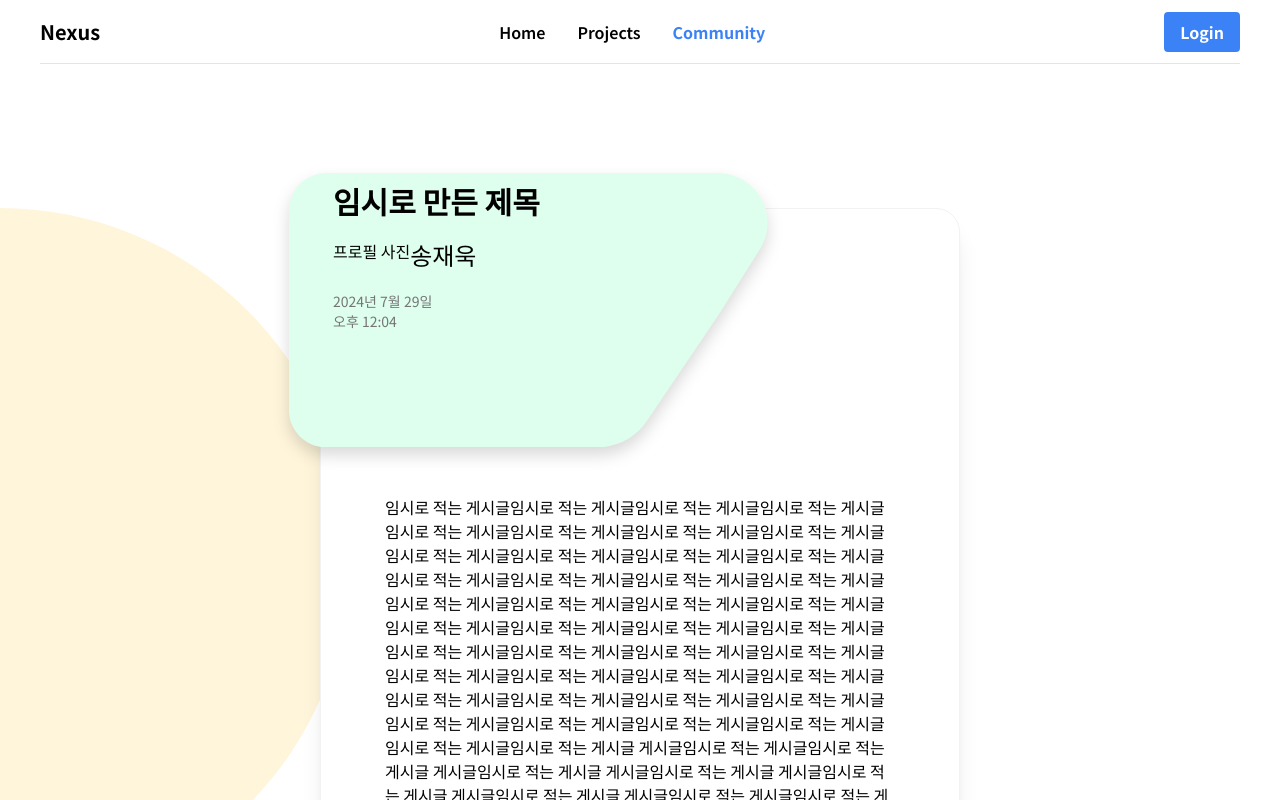
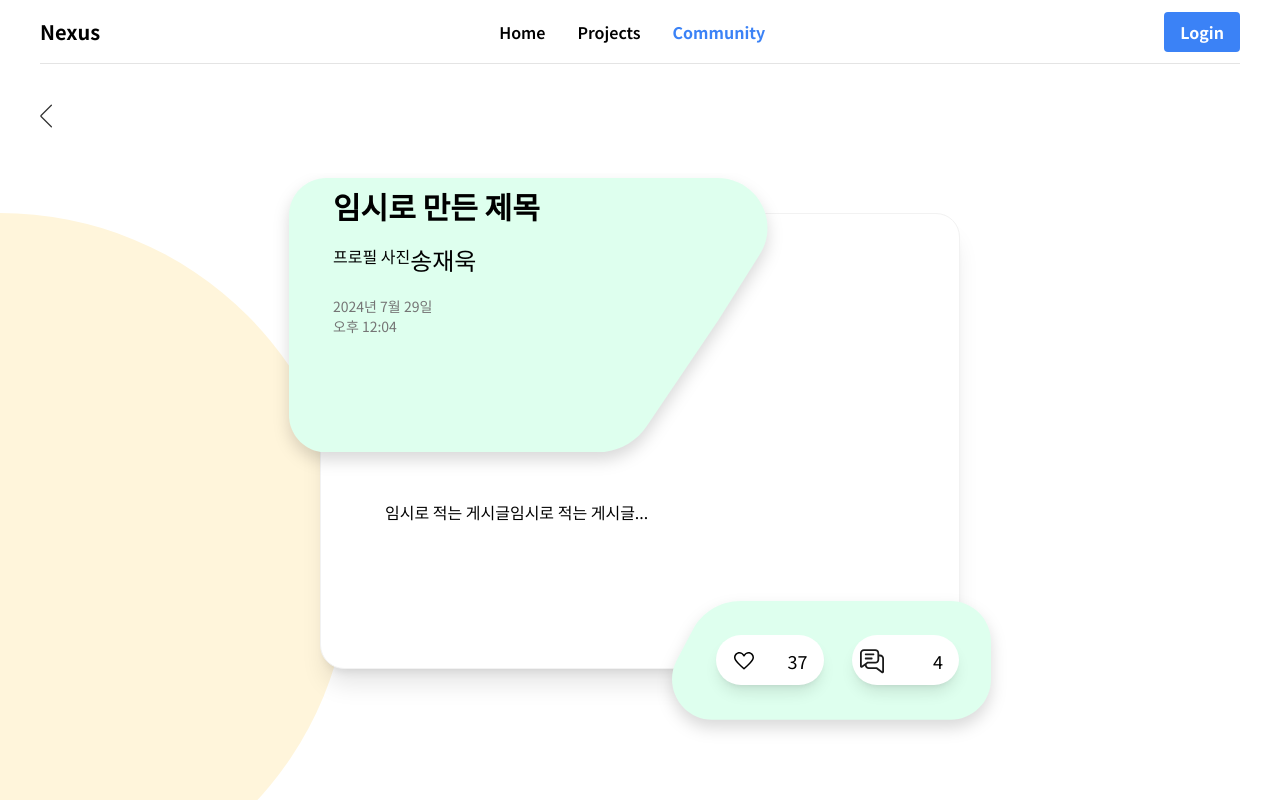
Before and after one commit to wwwcomcomcomcom/nexus-fe, a React (Vite) app: page /post/1 in a window 1280 px wide. Shown: the top 800 px of the page. Built offline with nearby package versions, Linux system fonts and the light colour scheme; some icons are missing.

Commit message:
feat : heart toggle

```diff
--- a/src/page/PostPage.tsx
+++ b/src/page/PostPage.tsx
@@ -1,10 +1,12 @@
 import { useNavigate, useParams } from "react-router-dom";
-import LeftArrowIcon from "../component/elements/LeftArrowIcon";
+import LeftArrowIcon from "../component/icons/LeftArrowIcon";
 import PencilIcon from "../component/icons/PencilIcon";
 import PostGreenTopBox from "../component/elements/PostGreenTopBox";
 import PostGreenBottomBox from "../component/elements/PostGreenBottomBox";
-import HeartIcon from "../component/elements/HeartIcon";
-import CommentIcon from "../component/elements/CommentIcon";
+import HeartIcon from "../component/icons/HeartIcon";
+import CommentIcon from "../component/icons/CommentIcon";
+import { useState } from "react";
+import FilledHeartIcon from "../component/icons/FilledHeartIcon";
 
 function PostPage() {
   const param = useParams();
@@ -12,11 +14,20 @@ function PostPage() {
     window.location.href = "/notfound";
   }
   const navigate = useNavigate();
+
+  const [liked, setLiked] = useState(false);
+  const [likeCount, setLikeCount] = useState(37);
+
+  const handleLikeToggle = () => {
+    setLiked((prevLiked) => !prevLiked);
+    setLikeCount((prevCount) => (liked ? prevCount - 1 : prevCount + 1));
+  };
+
   return (
     <>
       <div className="p-8">
         <span
-          className="inline-block p-2 cursor-pointer "
+          className="inline-block p-2 cursor-pointer"
           onClick={() => navigate(-1)}
         >
           <LeftArrowIcon className="w-3 h-auto" />
@@ -31,7 +42,7 @@ function PostPage() {
             <PostGreenTopBox className="relative -top-9 -left-8 w-[75%]" />
             <div className="gird absolute -translate-y-[300px] pl-3">
               <p className="text-3xl font-bold">임시로 만든 제목</p>
-              <div className="flex  py-5">
+              <div className="flex py-5">
                 <p className="cursor-pointer">프로필 사진</p>
                 <p className="text-2xl font-normal">송재욱</p>
               </div>
@@ -41,35 +52,25 @@ function PostPage() {
               </div>
             </div>
             <p className="mx-16 mt-3">
-              임시로 적는 게시글임시로 적는 게시글임시로 적는 게시글임시로 적는
-              게시글임시로 적는 게시글임시로 적는 게시글임시로 적는 게시글임시로
-              적는 게시글임시로 적는 게시글임시로 적는 게시글임시로 적는
-              게시글임시로 적는 게시글임시로 적는 게시글임시로 적는 게시글임시로
-              적는 게시글임시로 적는 게시글임시로 적는 게시글임시로 적는
-              게시글임시로 적는 게시글임시로 적는 게시글임시로 적는 게시글임시로
-              적는 게시글임시로 적는 게시글임시로 적는 게시글임시로 적는
-              게시글임시로 적는 게시글임시로 적는 게시글임시로 적는 게시글임시로
-              적는 게시글임시로 적는 게시글임시로 적는 게시글임시로 적는
-              게시글임시로 적는 게시글임시로 적는 게시글임시로 적는 게시글임시로
-              적는 게시글임시로 적는 게시글임시로 적는 게시글임시로 적는
-              게시글임시로 적는 게시글임시로 적는 게시글임시로 적는 게시글
-              게시글임시로 적는 게시글임시로 적는 게시글 게시글임시로 적는
-              게시글 게시글임시로 적는 게시글 게시글임시로 적는 게시글
-              게시글임시로 적는 게시글 게시글임시로 적는 게시글임시로 적는
-              게시글 게시글임시로 적는 게시글 게시글임시로 적는 게시글
-              게시글임시로 적는 게시글임시로 적는 게시글임시로 적는 게시글
-              게시글임시로 적는 게시글 게시글
+              임시로 적는 게시글임시로 적는 게시글...
             </p>
             <div className="flex justify-end">
               <div className="translate-x-8 translate-y-16 w-[50%] relative h-36 flex justify-center items-center">
                 <PostGreenBottomBox className="absolute w-full" />
                 <div className="w-full flex gap-7 items-center content-center justify-center ml-3">
-                  <div className="bg-white rounded-full w-[35%] h-[50px] shadow-lg relative flex justify-between">
-                    <HeartIcon className=" pl-[1rem] pt-[0.7rem] cursor-pointer " />
-                    <p className="pr-[1rem] pt-[0.7rem] text-lg">37</p>
+                  <div
+                    className="bg-white rounded-full w-[35%] h-[50px] shadow-lg relative flex justify-between cursor-pointer"
+                    onClick={handleLikeToggle}
+                  >
+                    {liked ? (
+                      <FilledHeartIcon className="pl-[1rem] pt-[0.7rem]" />
+                    ) : (
+                      <HeartIcon className="pl-[1rem] pt-[0.7rem]" />
+                    )}
+                    <p className="pr-[1rem] pt-[0.7rem] text-lg">{likeCount}</p>
                   </div>
                   <div className="bg-white rounded-full w-[35%] h-[50px] shadow-lg relative flex justify-between">
-                    <CommentIcon className="  pt-[0.7rem] cursor-pointer  " />
+                    <CommentIcon className="pt-[0.7rem] cursor-pointer" />
                     <p className="pr-[1rem] pt-[0.7rem] text-lg">4</p>
                   </div>
                 </div>
@@ -85,7 +86,7 @@ function PostPage() {
               type="text"
               placeholder="댓글을 최대 500자까지 입력할 수 있어요."
               className="grow outline-none"
-            ></input>
+            />
             <PencilIcon className="w-6 cursor-pointer" />
           </label>
         </div>
@@ -93,46 +94,5 @@ function PostPage() {
     </>
   );
 }
+
 export default PostPage;
-
-// import React from "react";
-// import PostGreenTopBox from "../component/elements/PostGreenTopBox";
-// import PostGreenBottomBox from "../component/elements/PostGreenBottomBox";
-// import HeartIcon from "../component/elements/HeartIcon";
-// import CommentIcon from "../component/elements/CommentIcon";
-
-// function PostContent({ title, author, date, content, likes, comments }) {
-//   return (
-//     <div className="bg-white border border-[#F2F2F2] rounded-3xl w-full shadow-xl mb-24">
-//       <PostGreenTopBox className="relative -top-9 -left-8 w-[75%]" />
-//       <div className="gird absolute -translate-y-[300px] pl-3">
-//         <p className="text-3xl font-bold">{title}</p>
-//         <div className="flex py-5">
-//           <p className="cursor-pointer">프로필 사진</p>
-//           <p className="text-2xl font-normal">{author}</p>
-//         </div>
-//         <div className="text-sm text-[#757575]">
-//           <p>{date}</p>
-//         </div>
-//       </div>
-//       <p className="mx-16 mt-3">{content}</p>
-//       <div className="flex justify-end">
-//         <div className="translate-x-8 translate-y-16 w-[50%] relative h-36 flex justify-center items-center">
-//           <PostGreenBottomBox className="absolute w-full" />
-//           <div className="w-full flex gap-7 items-center content-center justify-center ml-3">
-//             <div className="bg-white rounded-full w-[35%] h-[50px] shadow-lg relative flex justify-between">
-//               <HeartIcon className="pl-[1rem] pt-[0.7rem] cursor-pointer" />
-//               <p className="pr-[1rem] pt-[0.7rem] text-lg">{likes}</p>
-//             </div>
-//             <div className="bg-white rounded-full w-[35%] h-[50px] shadow-lg relative flex justify-between">
-//               <CommentIcon className="pt-[0.7rem] cursor-pointer" />
-//               <p className="pr-[1rem] pt-[0.7rem] text-lg">{comments}</p>
-//             </div>
-//           </div>
-//         </div>
-//       </div>
-//     </div>
-//   );
-// }
-
-// export default PostContent;
```
